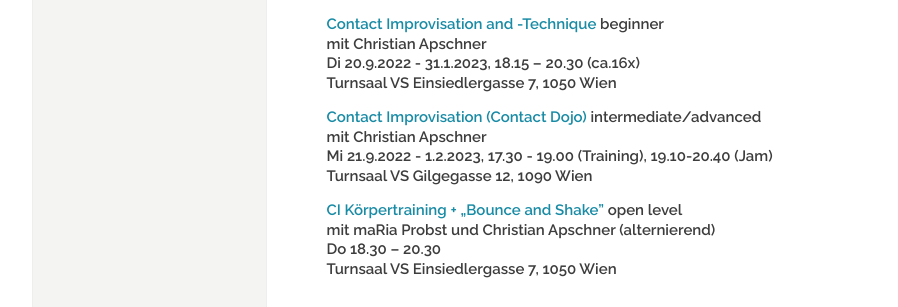
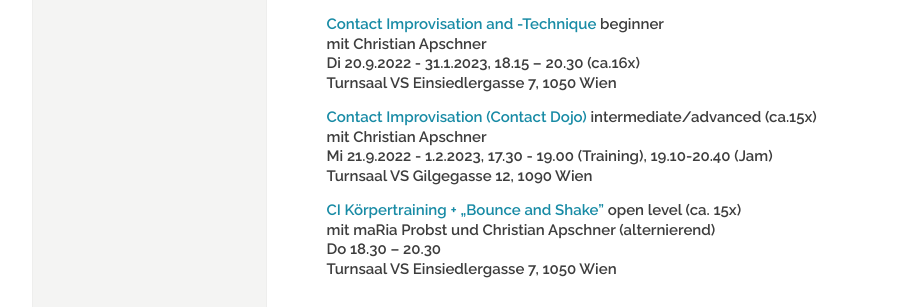
Before and after one commit to manulari/rollingpointat, a Jekyll site: the page built from _pages_de/index.md, in a window 1280 px wide and 900 px high, scrolled down 1371 px. Shown: the part 152-459 px from the top of the window, without its empty margins (152-1050 px from the left). Built offline with Jekyll 4.4.1, drawn with Linux system fonts in a browser that asks for light colours; comment, search, counter and statistics services are not loaded.

Commit message:
Update page (de) “index”

```diff
--- a/_pages_de/index.md
+++ b/_pages_de/index.md
@@ -41,12 +41,12 @@ mit Christian Apschner\
 Di 20.9.2022 - 31.1.2023, 18.15 – 20.30 (ca.16x)\
 Turnsaal VS Einsiedlergasse 7, 1050 Wien**
 
-**[Contact Improvisation (Contact Dojo)](/kurs#mi) intermediate/advanced**\
+**[Contact Improvisation (Contact Dojo)](/kurse#mi) intermediate/advanced (ca.15x)**\
 **mit Christian Apschner**\
 **Mi 21.9.2022 - 1.2.2023, 17.30 - 19.00 (Training), 19.10-20.40 (Jam)**\
 **Turnsaal VS Gilgegasse 12, 1090 Wien**
 
-**[CI Körpertraining + „Bounce and Shake"](/kurse#di)**  **open level**\
+**[CI Körpertraining + „Bounce and Shake"](/kurse#di)**  **open level (ca. 15x)**\
 **mit maRia Probst und Christian Apschner (alternierend)**\
 **Do 18.30 – 20.30**\
 **Turnsaal VS Einsiedlergasse 7, 1050 Wien**
@@ -61,8 +61,6 @@ Turnsaal VS Einsiedlergasse 7, 1050 Wien**
 
 **21./22.1.2023 Contact Flying Skills**
 
-
-
 ### **[rollingpoint-Jam: jeden Sonntag 19.00-22.00](/jams)**
 
 \
```
